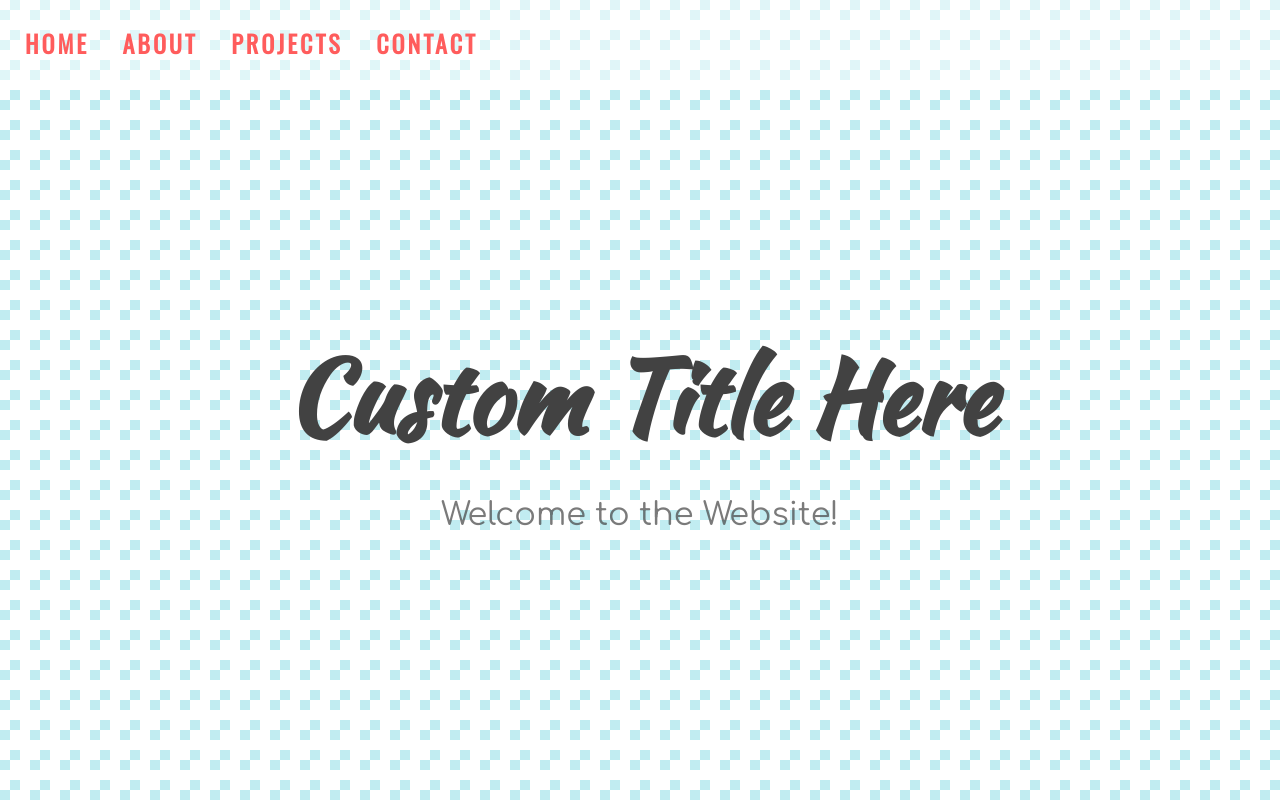
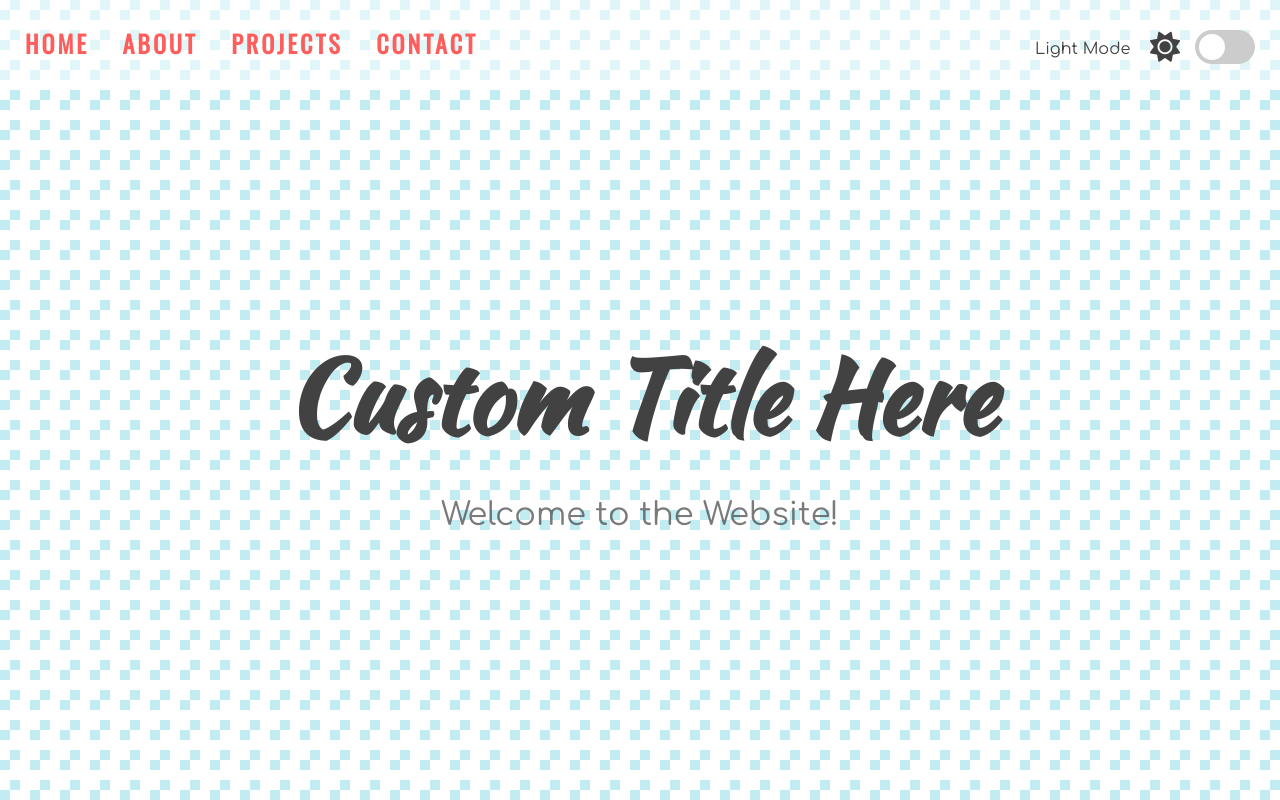
Before and after one commit to andrzejszlachta/light-dark-mode, a plain HTML site: page index.html in a window 1280 px wide. Shown: the top 800 px of the page. Drawn offline with nearby package versions, Linux system fonts and the light colour scheme.

Commit message:
Add switch element

```diff
--- a/index.html
+++ b/index.html
@@ -10,6 +10,17 @@
   <link rel="stylesheet" href="style.css">
 </head>
 <body>
+  <!-- dark mode switch -->
+  <div class="theme-switch-wrapper">
+    <span id="toggle-icon">
+      <span class="toggle-text">Light Mode</span>
+      <i class="fa-solid fa-sun"></i>
+    </span>
+    <label class="theme-switch">
+      <input type="checkbox">
+      <div class="slider round"></div>
+    </label>
+  </div>
   <!-- navigation -->
   <nav id="nav">
     <a href="#home">Home</a>
```
